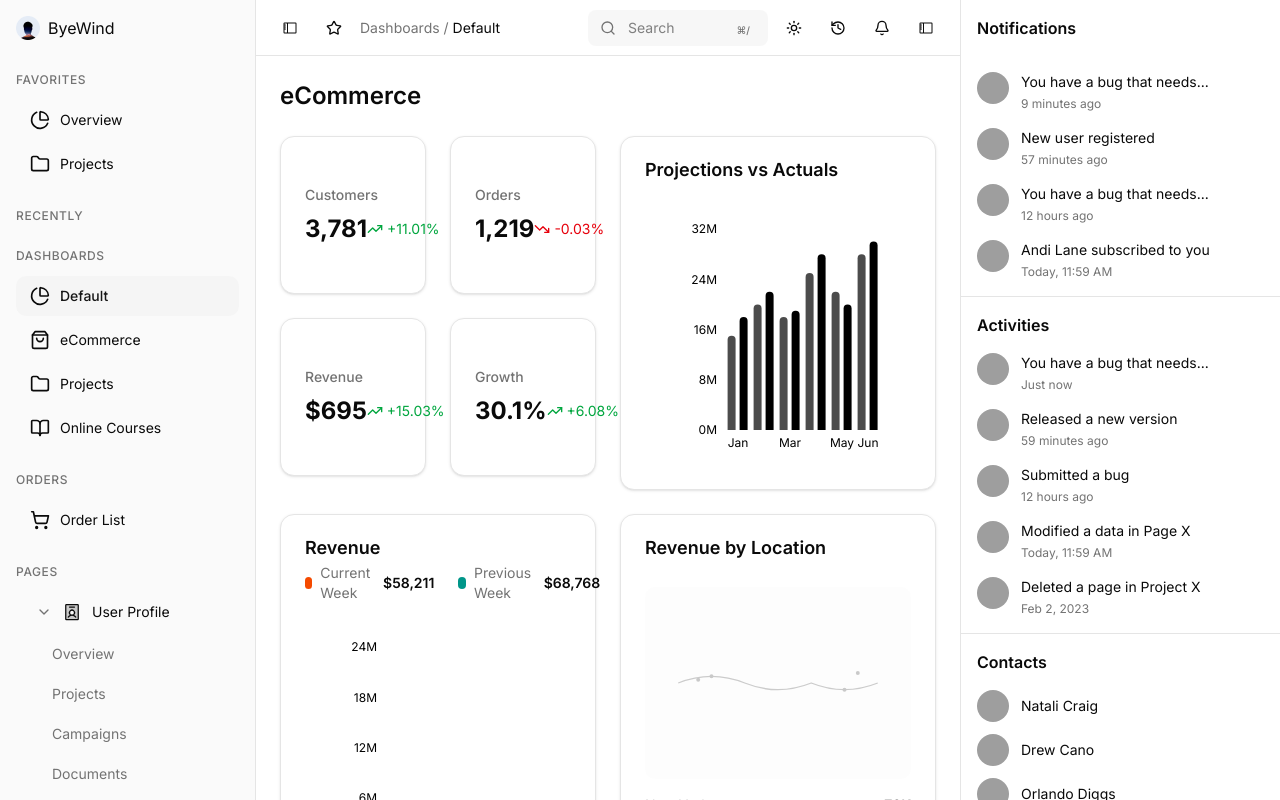
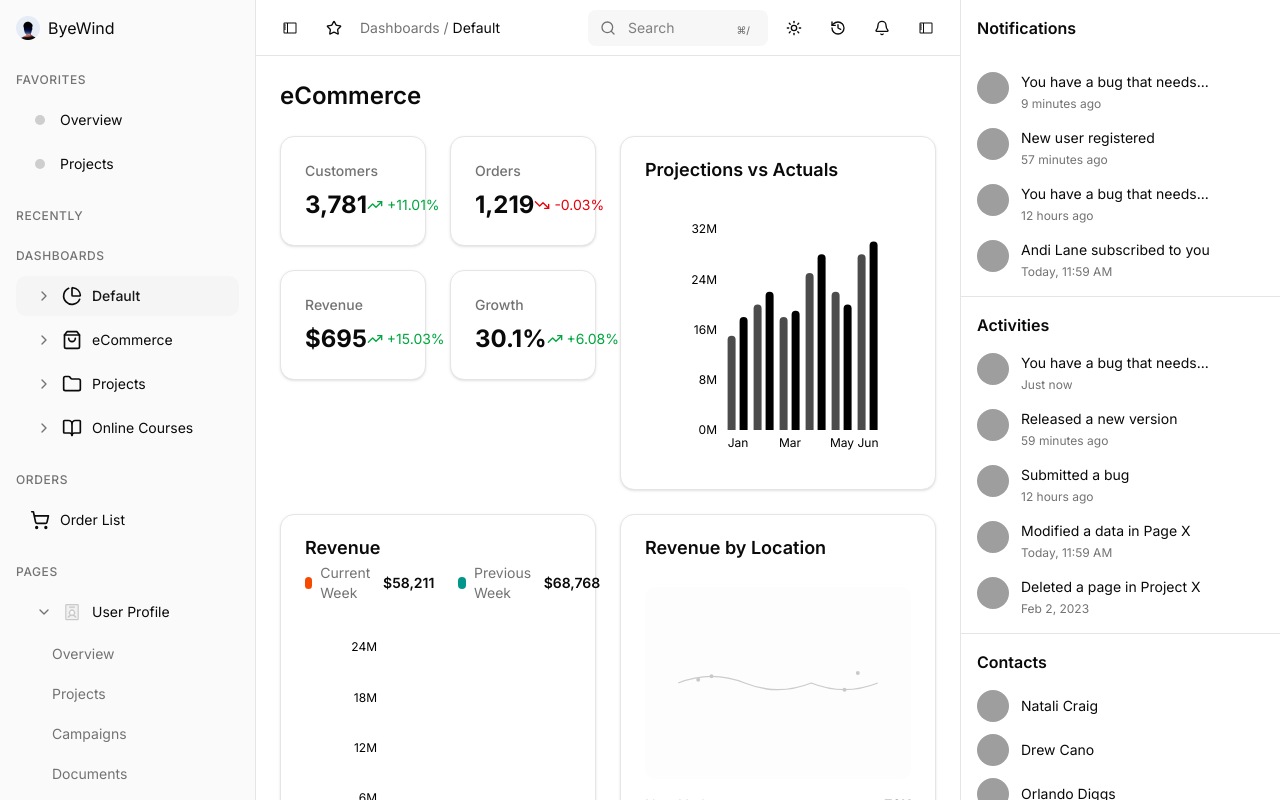
Before and after one commit to souvik-wizard/dashboard_jp, a React (Vite) app: page / in a window 1280 px wide. Built offline with nearby package versions, Linux system fonts and the light colour scheme; grey boxes are pictures that could not be loaded.

Commit message:
refactor(ui): update sidebar icons and enhance structure with nested items

```diff
--- a/components/metrics-cards.tsx
+++ b/components/metrics-cards.tsx
@@ -48,7 +48,7 @@ export function MetricsCards() {
                 : ""
             }`}
           >
-            <CardContent className="p-4 md:p-6">
+            <CardContent className="">
               <div className="space-y-2">
                 <p className="text-xs md:text-sm font-medium text-muted-foreground">
                   {metric.title}
--- a/components/sidebar.tsx
+++ b/components/sidebar.tsx
@@ -1,4 +1,3 @@
-import React, { useState } from "react";
 import {
   BookOpen,
   ChevronDown,
@@ -7,8 +6,10 @@ import {
   PieChart,
   ShoppingBag,
   ShoppingCart,
-  X,
+  X
 } from "lucide-react";
+import React, { useState } from "react";
+import { GoDotFill } from "react-icons/go";
 import { GrGroup } from "react-icons/gr";
 import {
   PiChatsCircle,
@@ -38,18 +39,30 @@ const sidebarItems: SidebarSection[] = [
   {
     title: "Favorites",
     items: [
-      { name: "Overview", active: false, icon: PieChart },
-      { name: "Projects", active: false, icon: Folder },
+      { name: "Overview", active: false, icon: GoDotFill },
+      { name: "Projects", active: false, icon: GoDotFill },
     ],
   },
   { title: "Recently", items: [] },
   {
     title: "Dashboards",
     items: [
-      { name: "Default", active: true, href: "/", icon: PieChart },
-      { name: "eCommerce", active: false, href: "/", icon: ShoppingBag },
-      { name: "Projects", active: false, href: "/", icon: Folder },
-      { name: "Online Courses", active: false, href: "/", icon: BookOpen },
+        { name: "Default", active: true, href: "/", icon: PieChart, children: [
+          { name: "Summary", active: false },
+          { name: "Details", active: false }
+        ] },
+        { name: "eCommerce", active: false, href: "/", icon: ShoppingBag, children: [
+          { name: "Sales", active: false },
+          { name: "Customers", active: false }
+        ] },
+        { name: "Projects", active: false, href: "/", icon: Folder, children: [
+          { name: "Active", active: false },
+          { name: "Archived", active: false }
+        ] },
+        { name: "Online Courses", active: false, href: "/", icon: BookOpen, children: [
+          { name: "Enrolled", active: false },
+          { name: "Completed", active: false }
+        ] },
     ],
   },
   {
@@ -78,10 +91,22 @@ const sidebarItems: SidebarSection[] = [
           { name: "Followers", active: false },
         ],
       },
-      { name: "Account", active: false, icon: PiIdentificationCardDuotone },
-      { name: "Corporate", active: false, icon: GrGroup },
-      { name: "Blog", active: false, icon: PiNotebookLight },
-      { name: "Social", active: false, icon: PiChatsCircle },
+        { name: "Account", active: false, icon: PiIdentificationCardDuotone, children: [
+          { name: "Settings", active: false },
+          { name: "Security", active: false }
+        ] },
+        { name: "Corporate", active: false, icon: GrGroup, children: [
+          { name: "Teams", active: false },
+          { name: "Partners", active: false }
+        ] },
+        { name: "Blog", active: false, icon: PiNotebookLight, children: [
+          { name: "Posts", active: false },
+          { name: "Comments", active: false }
+        ] },
+        { name: "Social", active: false, icon: PiChatsCircle, children: [
+          { name: "Messages", active: false },
+          { name: "Groups", active: false }
+        ] },
     ],
   },
 ];
@@ -183,6 +208,15 @@ export function Sidebar({ onClose, collapsed }: SidebarProps) {
                           : "text-sidebar-foreground hover:bg-sidebar-accent/50"
                       )}
                     >
+
+                      {/* right-side chevron for expanded rows with children */}
+                        {!collapsed && item.children ? (
+                          <div className="ml-auto pl-2">
+                            {renderIcon(ChevronRight, {
+                              className: "w-4 h-4 text-muted-foreground",
+                            })}
+                          </div>
+                        ) : null}
                       {/* left icon area: always show icon in expanded mode */}
                       <div
                         className={cn(
@@ -195,8 +229,8 @@ export function Sidebar({ onClose, collapsed }: SidebarProps) {
                           renderIcon(item.icon, {
                             className: cn(
                               collapsed
-                                ? "w-4 h-4"
-                                : "w-5 h-5 text-sidebar-foreground"
+                                ? "w-4 h-4 "
+                                : "w-5 h-5 text-sidebar-foreground "
                             ),
                           })
                         ) : collapsed ? (
@@ -208,18 +242,6 @@ export function Sidebar({ onClose, collapsed }: SidebarProps) {
                         <span className="truncate flex-1">{item.name}</span>
                       )}
 
-                      {/* right-side chevron for expanded rows with children */}
-                      {!collapsed && item.children ? (
-                        <div className="ml-auto pl-2">
-                          {expandedItems.includes(item.name)
-                            ? renderIcon(ChevronDown, {
-                                className: "w-4 h-4 text-muted-foreground",
-                              })
-                            : renderIcon(ChevronRight, {
-                                className: "w-4 h-4 text-muted-foreground",
-                              })}
-                        </div>
-                      ) : null}
                     </Link>
                   ) : (
                     <div
@@ -258,7 +280,7 @@ export function Sidebar({ onClose, collapsed }: SidebarProps) {
                             className: cn(
                               collapsed
                                 ? "w-4 h-4"
-                                : "w-5 h-5 text-sidebar-foreground"
+                                : "w-5 h-5  text-[#1C1C1C33] dark:text-[#FFFFFF33] "
                             ),
                           })
                         ) : collapsed ? (
```
Lines whose indentation alone changed are shown as unchanged.
